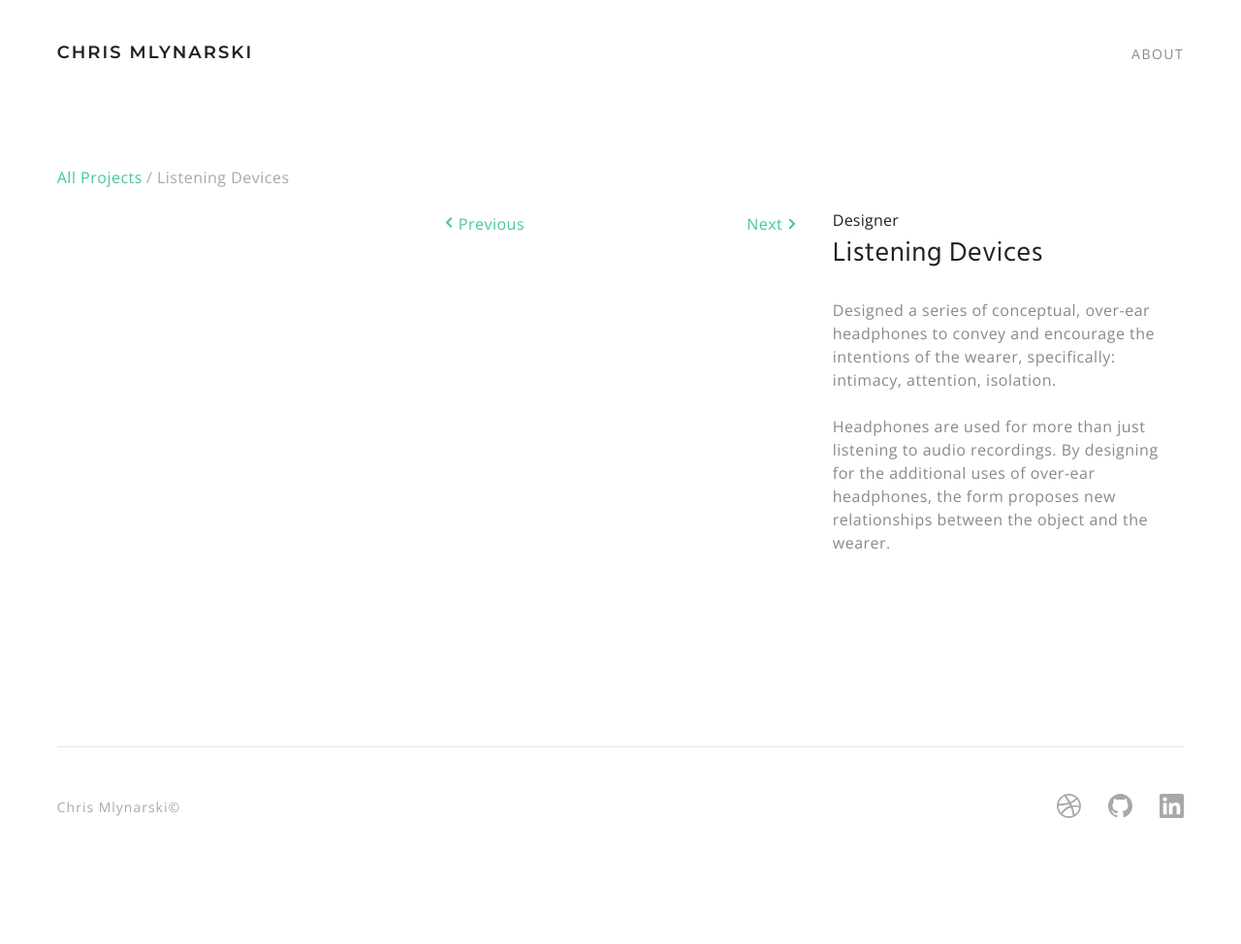
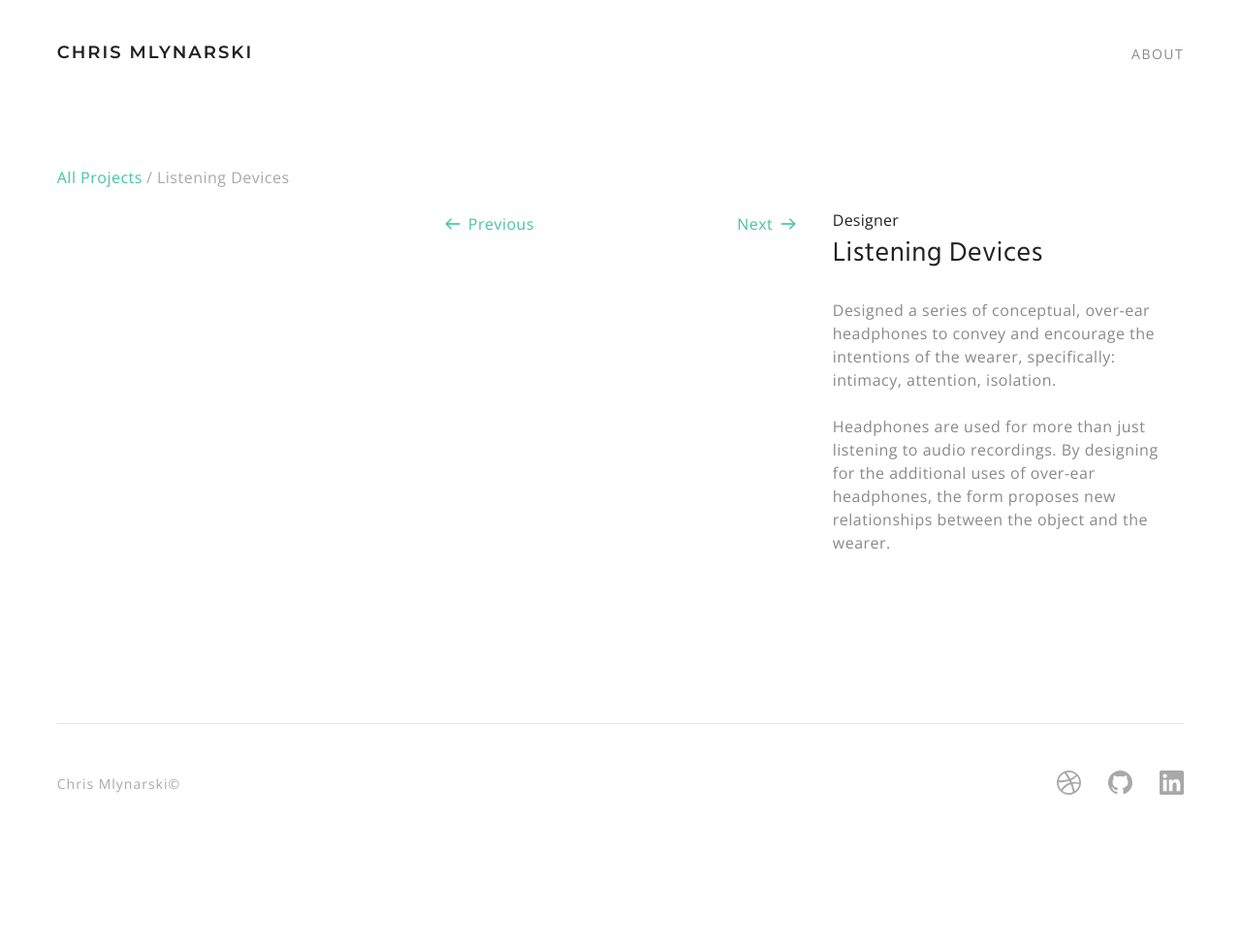
Before and after one commit to Cmlynars/portfolio-2017, a Jekyll site: the page built from projects/listening_devices.md, in a window 1280 px wide. Shown: the whole page at 97% size. Built offline with Jekyll 4.4.1, drawn with Linux system fonts in a browser that asks for light colours; nearby versions of some CDN libraries; library files that are not in the unit come from our copies; after the commit the page ends 950 px from its top, so only the background shows below that.

Commit message:
additional styling

```diff
--- a/_includes/left_arrow.html
+++ b/_includes/left_arrow.html
@@ -1,9 +1 @@
-<?xml version="1.0" encoding="UTF-8"?>
-<svg width="8px" height="24px" viewBox="0 0 8 12" version="1.1" xmlns="http://www.w3.org/2000/svg" xmlns:xlink="http://www.w3.org/1999/xlink">
-    <!-- Generator: Sketch 44.1 (41455) - http://www.bohemiancoding.com/sketch -->
-    <g id="Page-1" stroke="none" stroke-width="1" fill="none" fill-rule="evenodd" stroke-linecap="square">
-        <g id="left_arrow" stroke-width="2">
-            <polyline class="arrow" points="6 10 2 6 6 2" transform="translate(0, -1.5)"></polyline>
-        </g>
-    </g>
-</svg>
+<svg version="1.1" xmlns="http://www.w3.org/2000/svg" xmlns:xlink="http://www.w3.org/1999/xlink" x="0px" y="0px" viewBox="0 0 24 24" xml:space="preserve" width="16" height="16"><g stroke-width=".5" class="nc-icon-wrapper arrow"><path d="M1.293,11.293L9,3.586L10.414,5l-6,6H22c0.553,0,1,0.448,1,1s-0.447,1-1,1H4.414l6,6L9,20.414l-7.707-7.707 C0.902,12.316,0.902,11.684,1.293,11.293z"></path></g></svg>
--- a/_includes/right_arrow.html
+++ b/_includes/right_arrow.html
@@ -1,9 +1 @@
-<?xml version="1.0" encoding="UTF-8"?>
-<svg width="8px" height="24px" transform="translate(0, 1.5)" viewBox="0 0 8 12" version="1.1" xmlns="http://www.w3.org/2000/svg" xmlns:xlink="http://www.w3.org/1999/xlink">
-    <!-- Generator: Sketch 44.1 (41455) - http://www.bohemiancoding.com/sketch -->
-    <g id="Page-1" stroke="none" stroke-width="1" fill="none" fill-rule="evenodd" stroke-linecap="square">
-        <g id="right_arrow" stroke-width="2">
-            <polyline class="arrow" points="2 2 6 6 2 10" transform="translate(0, -1.5)"></polyline>
-        </g>
-    </g>
-</svg>
+<svg version="1.1" xmlns="http://www.w3.org/2000/svg" xmlns:xlink="http://www.w3.org/1999/xlink" x="0px" y="0px" viewBox="0 0 24 24" xml:space="preserve" width="16" height="16"><g stroke-width=".5" class="nc-icon-wrapper arrow"><path d="M22.707,11.293L15,3.586L13.586,5l6,6H2c-0.553,0-1,0.448-1,1s0.447,1,1,1h17.586l-6,6L15,20.414 l7.707-7.707C23.098,12.316,23.098,11.684,22.707,11.293z"></path></g></svg>
--- a/css/main.css
+++ b/css/main.css
@@ -227,6 +227,24 @@ a:visted {
 /* line 119, ../sass/_base.scss */
 .inline-link:hover {
   color: #6bd1b5;
+}
+
+/* line 124, ../sass/_base.scss */
+.arrow {
+  stroke: #44C5A2;
+  fill: #44C5A2;
+  -moz-transition-property: color, fill, -moz-transform;
+  -o-transition-property: color, fill, -o-transform;
+  -webkit-transition-property: color, fill, -webkit-transform;
+  transition-property: color, fill, transform;
+  -moz-transition-duration: 0.09s;
+  -o-transition-duration: 0.09s;
+  -webkit-transition-duration: 0.09s;
+  transition-duration: 0.09s;
+  -moz-transition-timing-function: ease-in;
+  -o-transition-timing-function: ease-in;
+  -webkit-transition-timing-function: ease-in;
+  transition-timing-function: ease-in;
 }
 
 /* ---------------------------------------------------------------------
@@ -538,7 +556,7 @@ footer {
   background-repeat: no-repeat;
   background-position: center;
   background-size: cover;
-  height: 230px;
+  height: 250px;
 }
 
 /* line 71, ../sass/_index.scss */
@@ -645,20 +663,14 @@ Project Cards (Medium Breakpoint)
 @media (max-width: 1024px) {
   /* line 5, ../sass/_project.scss */
   .project_content-container {
-    padding: 32px 0 36px 0;
-  }
-}
-@media (max-width: 768px) {
-  /* line 5, ../sass/_project.scss */
-  .project_content-container {
-    padding: 24px 0 32px 0;
+    padding: 40px 0 48px 0;
   }
 }
 
 /* ---------------------------------------------------------------------
  Breadcrumb
  ------------------------------------------------------------------------ */
-/* line 22, ../sass/_project.scss */
+/* line 18, ../sass/_project.scss */
 .breadcrumb-container {
   width: 96.875%;
   float: left;
@@ -667,15 +679,15 @@ Project Cards (Medium Breakpoint)
   display: flex;
   margin-bottom: 24px;
 }
-/* line 27, ../sass/_project.scss */
+/* line 23, ../sass/_project.scss */
 .breadcrumb-container a {
   color: #44C5A2;
 }
-/* line 30, ../sass/_project.scss */
+/* line 26, ../sass/_project.scss */
 .breadcrumb-container a:hover {
   color: #6bd1b5;
 }
-/* line 35, ../sass/_project.scss */
+/* line 31, ../sass/_project.scss */
 .breadcrumb-container .current-project {
   margin-left: 4px;
   color: #A8A8A8;
@@ -683,7 +695,7 @@ Project Cards (Medium Breakpoint)
 
 /*Hide at Small Breakpoint*/
 @media (max-width: 1024px) {
-  /* line 44, ../sass/_project.scss */
+  /* line 40, ../sass/_project.scss */
   .breadcrumb-container {
     display: none;
   }
@@ -691,7 +703,7 @@ Project Cards (Medium Breakpoint)
 /* ---------------------------------------------------------------------
  Images (Mobile-first)
  ------------------------------------------------------------------------ */
-/* line 53, ../sass/_project.scss */
+/* line 49, ../sass/_project.scss */
 .project_image-container {
   /*Mobile-first Width*/
   width: 96.875%;
@@ -699,19 +711,19 @@ Project Cards (Medium Breakpoint)
   margin-left: 1.5625%;
   margin-right: 1.5625%;
 }
-/* line 57, ../sass/_project.scss */
+/* line 53, ../sass/_project.scss */
 .project_image-container img {
   margin-bottom: 2.5rem;
   width: 100%;
 }
-/* line 61, ../sass/_project.scss */
+/* line 57, ../sass/_project.scss */
 .project_image-container img:last-child {
   margin-bottom: 0;
 }
 
 /*Shrink at Large Breakpoint*/
 @media (min-width: 1024px) {
-  /* line 70, ../sass/_project.scss */
+  /* line 66, ../sass/_project.scss */
   .project_image-container {
     width: 59.375%;
     float: left;
@@ -719,7 +731,7 @@ Project Cards (Medium Breakpoint)
     margin-right: 1.5625%;
     /*AOS Animation Fade Override*/
   }
-  /* line 74, ../sass/_project.scss */
+  /* line 70, ../sass/_project.scss */
   .project_image-container img[data-aos="fade"] {
     -moz-transition-property: all;
     -o-transition-property: all;
@@ -730,42 +742,43 @@ Project Cards (Medium Breakpoint)
 /* ---------------------------------------------------------------------
 Project Description
 ------------------------------------------------------------------------ */
-/* line 88, ../sass/_project.scss */
+/* line 84, ../sass/_project.scss */
 .description-container {
   width: 30.20833%;
   float: right;
   margin-left: 1.5625%;
   margin-right: 1.5625%;
-  margin-bottom: 48px;
+  margin-bottom: 24px;
 }
 
-/* line 93, ../sass/_project.scss */
+/* line 89, ../sass/_project.scss */
 .project-title {
   margin-bottom: 2rem;
 }
 
-/* line 97, ../sass/_project.scss */
+/* line 93, ../sass/_project.scss */
 .project-description {
   display: flex;
   margin-bottom: 13px;
 }
-/* line 101, ../sass/_project.scss */
+/* line 97, ../sass/_project.scss */
 .project-description h4 {
   margin-right: 4px;
 }
 
 /*Adjust at Small Breakpoint*/
 @media (max-width: 1024px) {
-  /* line 110, ../sass/_project.scss */
+  /* line 106, ../sass/_project.scss */
   .description-container {
     width: 80.20833%;
     float: left;
     margin-left: 1.5625%;
     margin-right: 1.5625%;
+    margin-bottom: 48px;
   }
 }
 @media (max-width: 768px) {
-  /* line 116, ../sass/_project.scss */
+  /* line 113, ../sass/_project.scss */
   .description-container {
     width: 96.875%;
     float: left;
@@ -776,7 +789,7 @@ Project Description
 /* ---------------------------------------------------------------------
  Links Container
  ------------------------------------------------------------------------ */
-/* line 125, ../sass/_project.scss */
+/* line 122, ../sass/_project.scss */
 .links-container {
   width: 30.20833%;
   float: right;
@@ -789,7 +802,7 @@ Project Description
 
 /*Widen at Small Breakpoint*/
 @media (max-width: 1024px) {
-  /* line 134, ../sass/_project.scss */
+  /* line 131, ../sass/_project.scss */
   .links-container {
     width: 96.875%;
     float: left;
@@ -799,26 +812,31 @@ Project Description
     justify-content: center;
   }
 }
-/* line 141, ../sass/_project.scss */
+/* line 138, ../sass/_project.scss */
 .single-link-container {
   display: flex;
 }
-/* line 145, ../sass/_project.scss */
+/* line 142, ../sass/_project.scss */
 .single-link-container:hover .project-link {
   color: #6bd1b5;
 }
-/* line 149, ../sass/_project.scss */
+/* line 146, ../sass/_project.scss */
 .single-link-container:hover .arrow {
   stroke: #6bd1b5;
+  fill: #6bd1b5;
 }
 @media (max-width: 1024px) {
-  /* line 141, ../sass/_project.scss */
+  /* line 138, ../sass/_project.scss */
   .single-link-container {
     margin: 0 40px;
   }
 }
+/* line 156, ../sass/_project.scss */
+.single-link-container svg {
+  margin-top: 4px;
+}
 
-/* line 159, ../sass/_project.scss */
+/* line 161, ../sass/_project.scss */
 .project-link {
   font-size: 16px;
   color: #44C5A2;
@@ -835,30 +853,13 @@ Project Description
   -webkit-transition-timing-function: ease-in;
   transition-timing-function: ease-in;
 }
-/* line 167, ../sass/_project.scss */
+/* line 169, ../sass/_project.scss */
 .project-link:nth-child(1) {
-  margin-right: 6px;
+  margin-right: 8px;
 }
-/* line 171, ../sass/_project.scss */
+/* line 173, ../sass/_project.scss */
 .project-link:nth-child(2) {
-  margin-left: 6px;
-}
-
-/* line 176, ../sass/_project.scss */
-.arrow {
-  stroke: #44C5A2;
-  -moz-transition-property: color, fill;
-  -o-transition-property: color, fill;
-  -webkit-transition-property: color, fill;
-  transition-property: color, fill;
-  -moz-transition-duration: 0.09s;
-  -o-transition-duration: 0.09s;
-  -webkit-transition-duration: 0.09s;
-  transition-duration: 0.09s;
-  -moz-transition-timing-function: ease-in;
-  -o-transition-timing-function: ease-in;
-  -webkit-transition-timing-function: ease-in;
-  transition-timing-function: ease-in;
+  margin-left: 8px;
 }
 
 /* ---------------------------------------------------------------------
--- a/sass/_index.scss
+++ b/sass/_index.scss
@@ -65,7 +65,7 @@
  	background-repeat: no-repeat;
  	background-position: center;
  	background-size: cover;
- 	height: 230px;
+ 	height: 250px;
  }
 
  .card-content {
```
Also changed, not shown: sass/_base.scss (+9 -0 lines), sass/_project.scss (+10 -16 lines).
